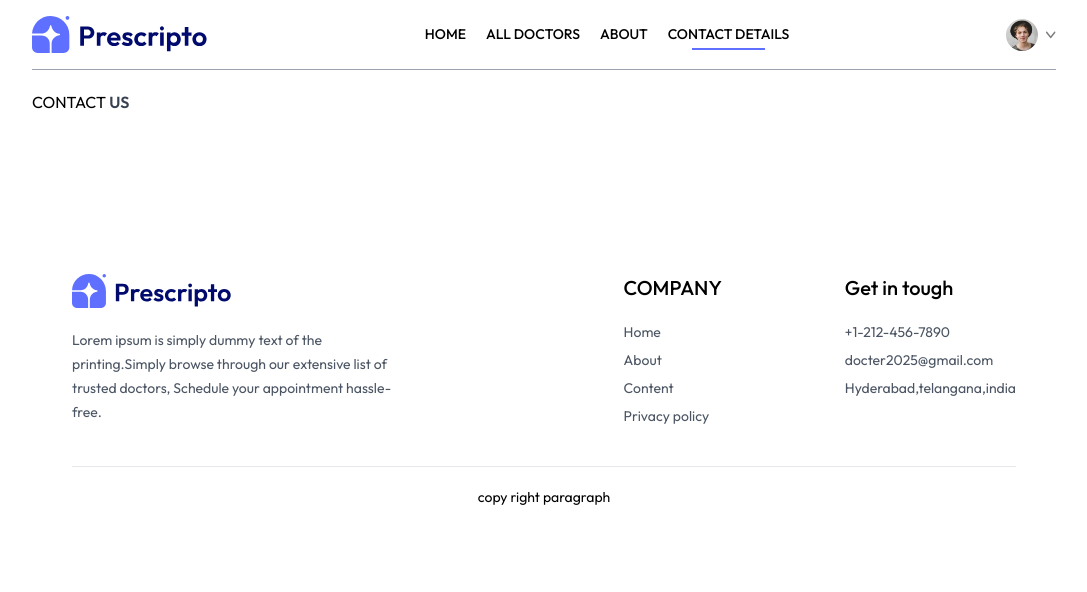
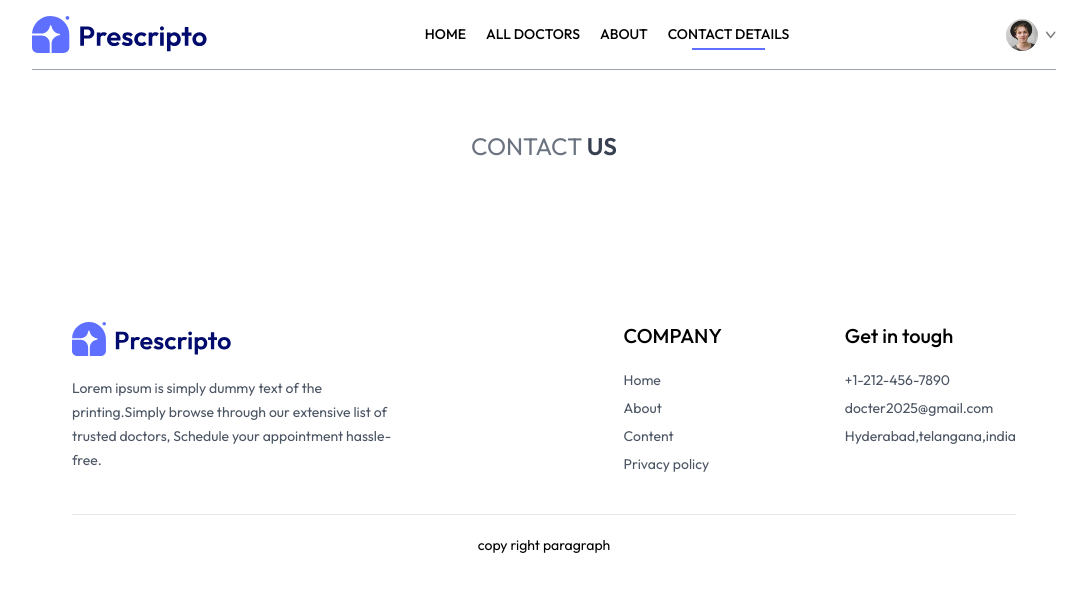
Before and after one commit to Shyamala9926/DoctorApp, a React (Vite) app: page /contact in a window 1280 px wide. Shown: the top 592 px of the page, without its empty margins (96-1183 px from the left). Built offline with nearby package versions, Linux system fonts and the light colour scheme.

Commit message:
adding contact page

```diff
--- a/src/pages/Contact.jsx
+++ b/src/pages/Contact.jsx
@@ -2,7 +2,9 @@ import React from 'react'
 
 function Contact() {
   return (
-    <div><div>CONTACT <span className='text-gray-700 font-semibold' > US</span>
+    <div>
+      <div className='text-center text-2xl pt-10 text-gray-500'>
+        <p>CONTACT <span className='text-gray-700 font-semibold' > US</span></p>
       </div>
       </div>
   )
```
